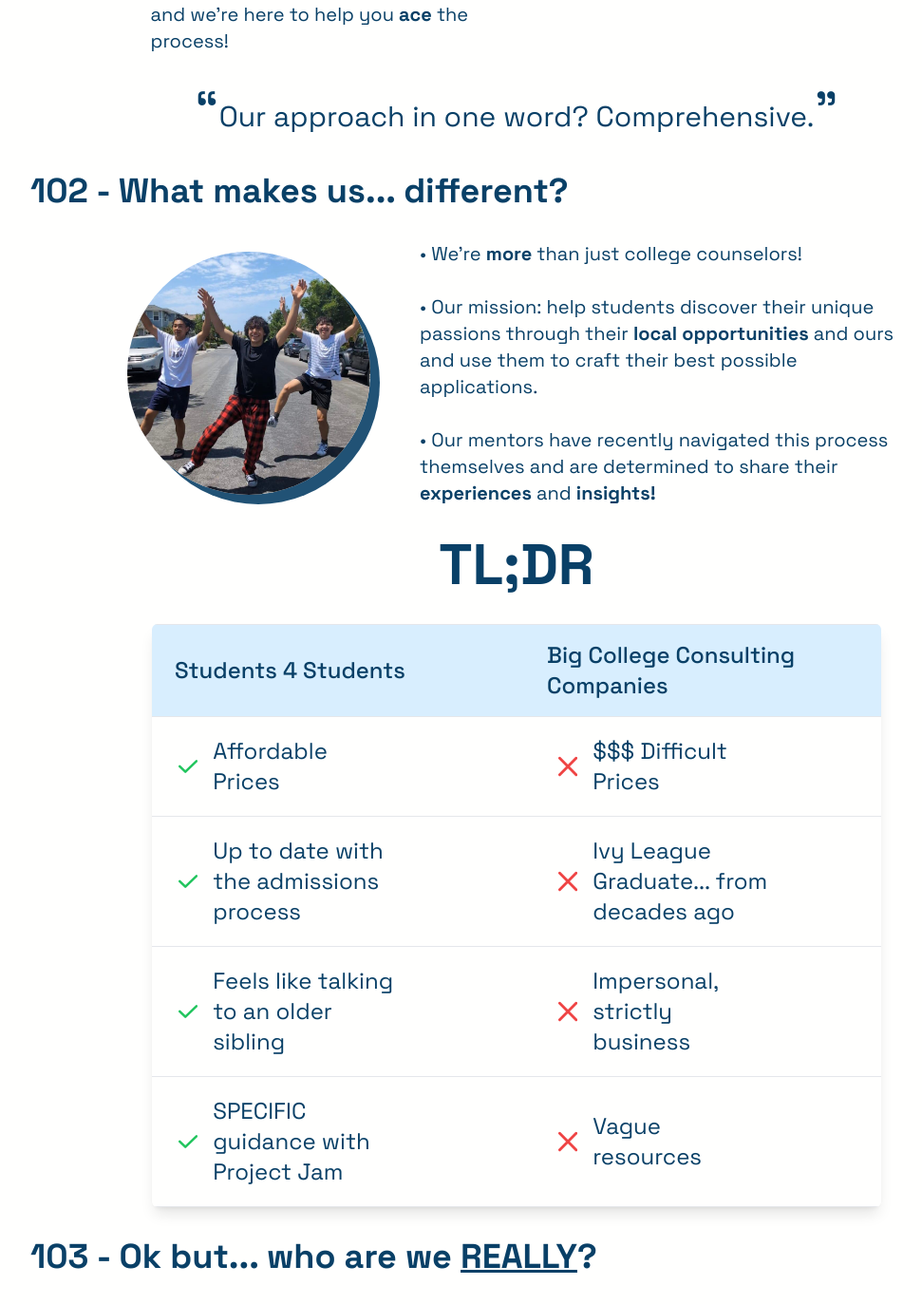
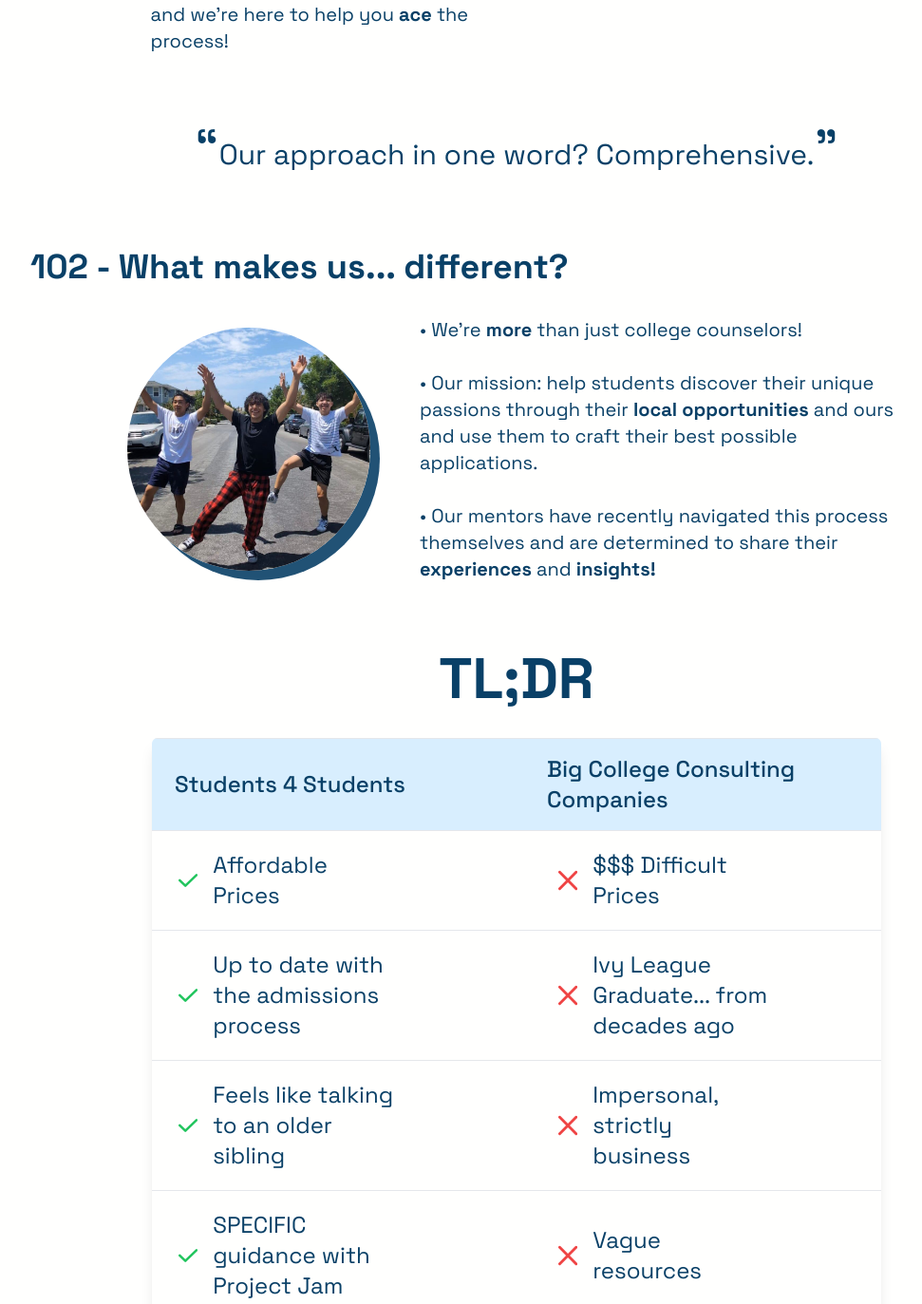
Before and after one commit to denniwang/s4s-website, a Next.js app: page /en/about in a window 1280 px wide. Shown: the part 535-1908 px from the top of the page at 95% size, without its empty margins (96-1067 px from the left). Built offline with nearby package versions, Linux system fonts and the light colour scheme.

Commit message:
seo optimization

```diff
--- a/src/app/[locale]/about/page.tsx
+++ b/src/app/[locale]/about/page.tsx
@@ -224,7 +224,7 @@ export default function About() {
           </div>
         </div>
 
-        <div className='flex flex-row justify-center '>
+        <div className='flex flex-row justify-center py-10 '>
           <span className='text-bold text-6xl '>&ldquo;</span>
           <p className='pt-4 text-center text-3xl'>
             Our approach in one word? Comprehensive.
@@ -283,10 +283,10 @@ export default function About() {
             </p>
           </div>
         </div>
-        <h2 className='text-center text-6xl font-bold'>TL;DR</h2>
+        <h2 className='mt-10 text-center text-6xl font-bold'>TL;DR</h2>
         <Table />
 
-        <h2 className='text-4xl font-bold'>
+        <h2 className='pt-10 text-4xl font-bold'>
           103 - Ok but... who are we <span className='underline'>REALLY</span>?
         </h2>
         <div className='flex flex-col items-center justify-center gap-5 md:flex-row md:items-start'>
--- a/src/app/[locale]/layout.tsx
+++ b/src/app/[locale]/layout.tsx
@@ -39,9 +39,12 @@ export default function RootLayout({
   return (
     <>
       <title>Students 4 Students</title>
-      <meta content='Students 4 Students' property='og:title' />
       <meta
-        content='Real college help. From students, for students.'
+        content='Students 4 Students - Free College Help Today!'
+        property='og:title'
+      />
+      <meta
+        content='Getting ready to apply to college or need help wrapping up your essays? Get real college help. By students, for students.'
         property='og:description'
       />
       <link rel='icon' href='/favicon.ico' />
--- a/src/app/[locale]/page.tsx
+++ b/src/app/[locale]/page.tsx
@@ -110,18 +110,6 @@ export default function DashboardPage({}) {
       <div className='flex w-full flex-row justify-center'>
         <p className='relative m-6 w-max py-10 text-center text-3xl '>
           Want to be part of the statistics?{' '}
-          <a
-            href='https://calendly.com/studs4students/15-min-free-intro-session'
-            target='_blank'
-            className='hidden md:inline'
-          >
-            <span className='group'>
-              <span className='relative  px-1 group-hover:text-white'>
-                <span className='relative z-10'>Book a free consultation!</span>
-                <span className='absolute bottom-0 left-0 z-0 h-0.5 w-full bg-primary transition-all group-hover:h-full '></span>
-              </span>
-            </span>
-          </a>
         </p>
       </div>
       <a
```
Also changed, not shown: public/robots.txt (added), 1 other file (tests, documents, lock files or other folders).
